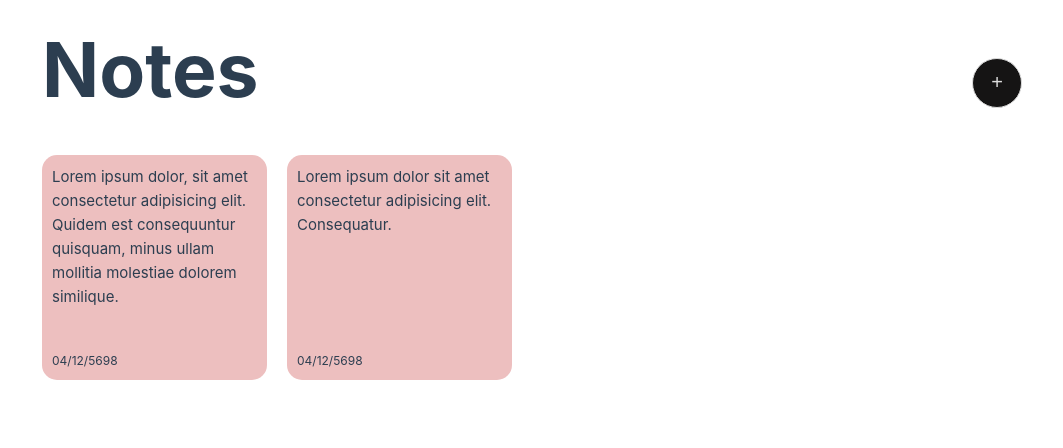
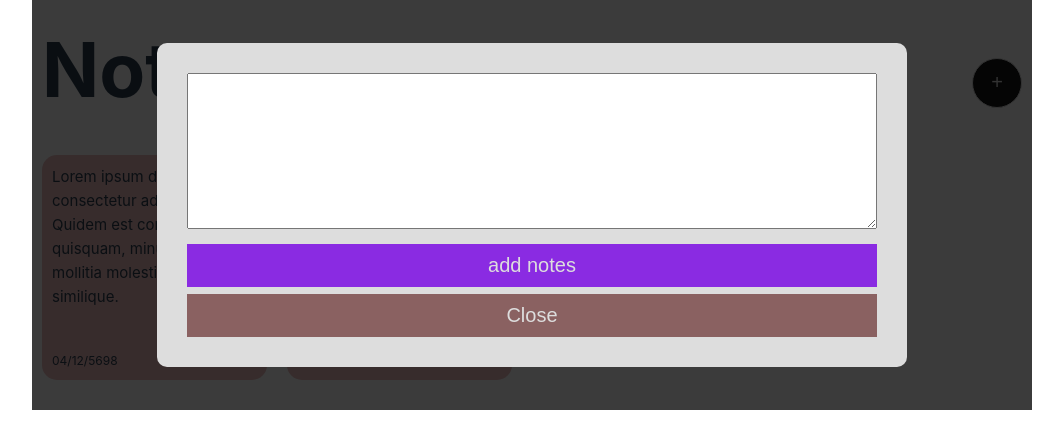
Before and after one commit to VernoB/MyVueNotesApp_v1, a Vue app: page / in a window 1280 px wide. Shown: the top 448 px of the page, without its empty margins (108-1171 px from the left). Built offline with nearby package versions, Linux system fonts and the light colour scheme.

Commit message:
overlay implementation

```diff
--- a/src/App.vue
+++ b/src/App.vue
@@ -1,6 +1,13 @@
 <template>
   <main>
     <div class="container">
+      <div class="overlay">
+        <div class="modal">
+          <textarea name="note" id="note" cols="30" rows="10"></textarea>
+          <button>add notes</button>
+          <button class="close">Close</button>
+        </div>
+      </div>
       <header>
         <h1>Notes</h1>
         <button>+</button>
@@ -34,7 +41,7 @@ header {
   justify-content: space-between;
   align-items: center;
 }
-button {
+header button {
  width: 50px;
  height: 50px;
  background-color: rgba(21,20,20);
@@ -77,4 +84,43 @@ h1 {
 .cards-container {
   display: flex;flex-wrap: wrap;
 }
+
+.overlay {
+  position: absolute;
+  top: 0;
+  left: 0;
+  width: 100%;
+  height: 100%;
+  background-color: rgba(0, 0, 0, 0.77);
+  display: flex;
+  align-items: center;
+  justify-content: center;
+  z-index: 2;
+}
+
+.modal {
+  width: 750px;
+  background-color: #ddd;
+  border-radius: 10px;
+  padding: 30px;
+  position: relative;
+  display: flex;
+  flex-direction: column;
+;
+}
+
+.modal button {
+  padding: 10px 20px;
+  font-size: 20px;
+  width: 100%;
+  background-color: blueviolet;
+  border: none;
+  color: #ddd;
+  cursor: pointer;
+  margin-top: 15px;
+}
+.modal .close {
+  background-color: rgb(138, 97, 97);
+  margin-top: 7px;
+}
 </style>
```
